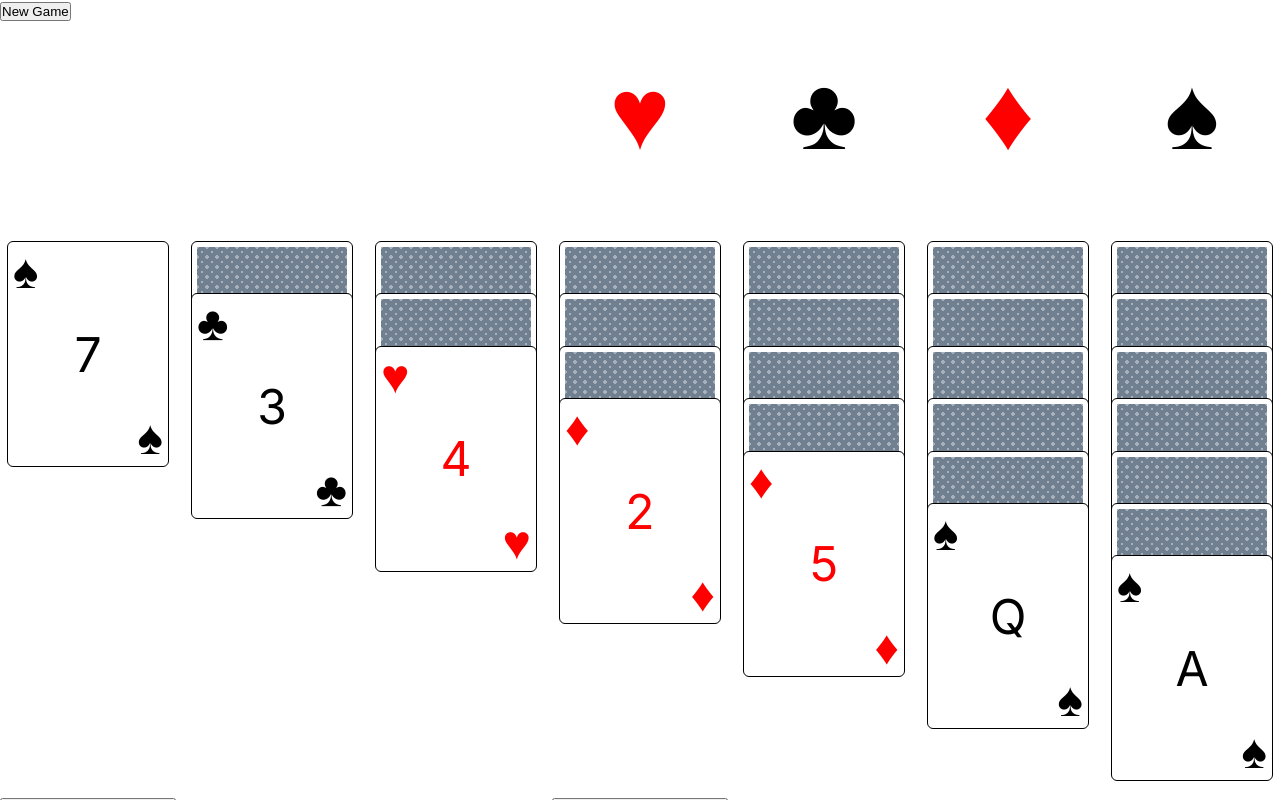
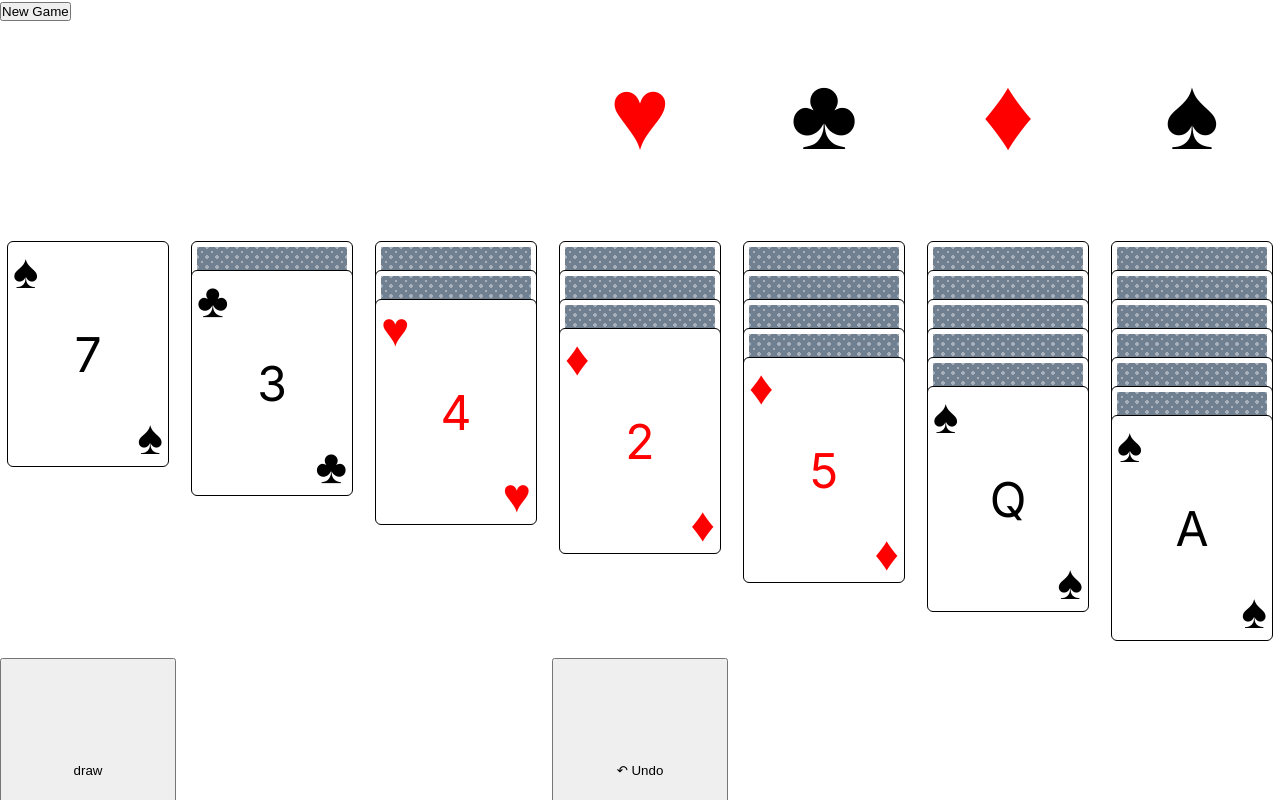
Before and after one commit to Rykus0/solitaire, a Next.js app: page / in a window 1280 px wide. Shown: the top 800 px of the page. Built offline with nearby package versions, Linux system fonts and the light colour scheme.

Commit message:
feat: improve the card spacing on column stacks

```diff
--- a/src/app/components/Stack.module.css
+++ b/src/app/components/Stack.module.css
@@ -26,7 +26,7 @@
 }
 
 .column > * + * {
-  margin-top: -110%;
+  margin-top: -125%;
 }
 
 .none {
```
